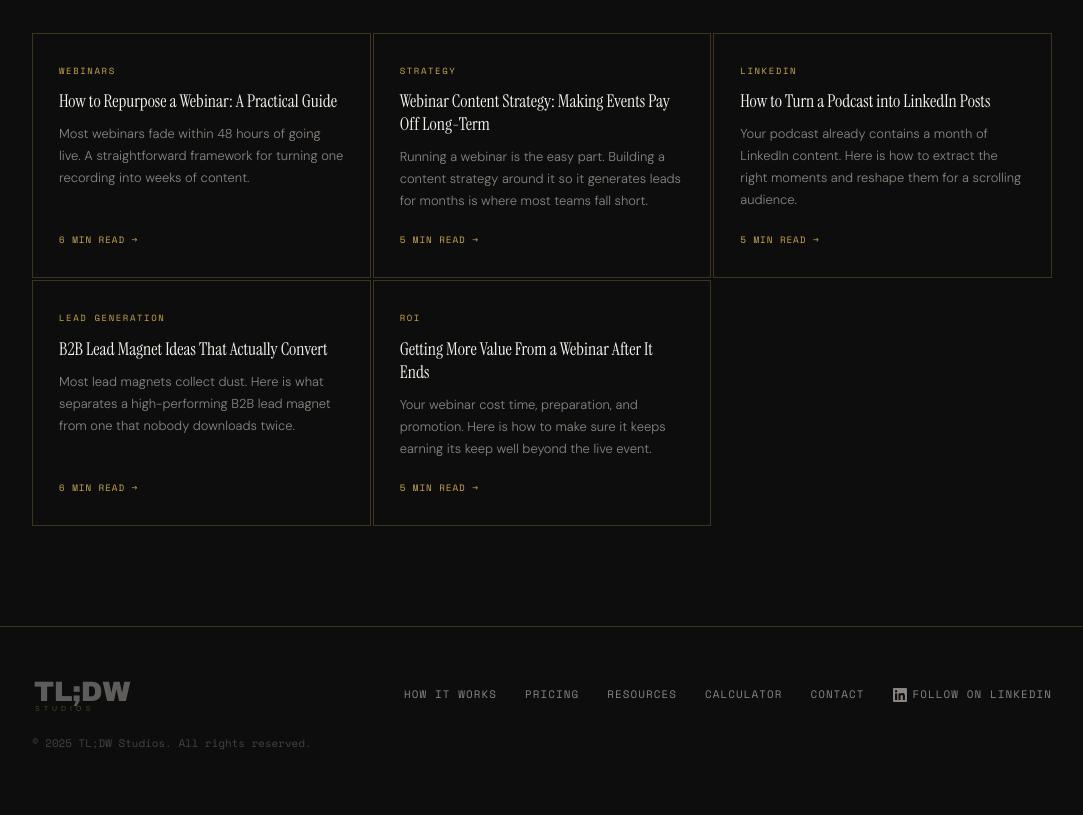
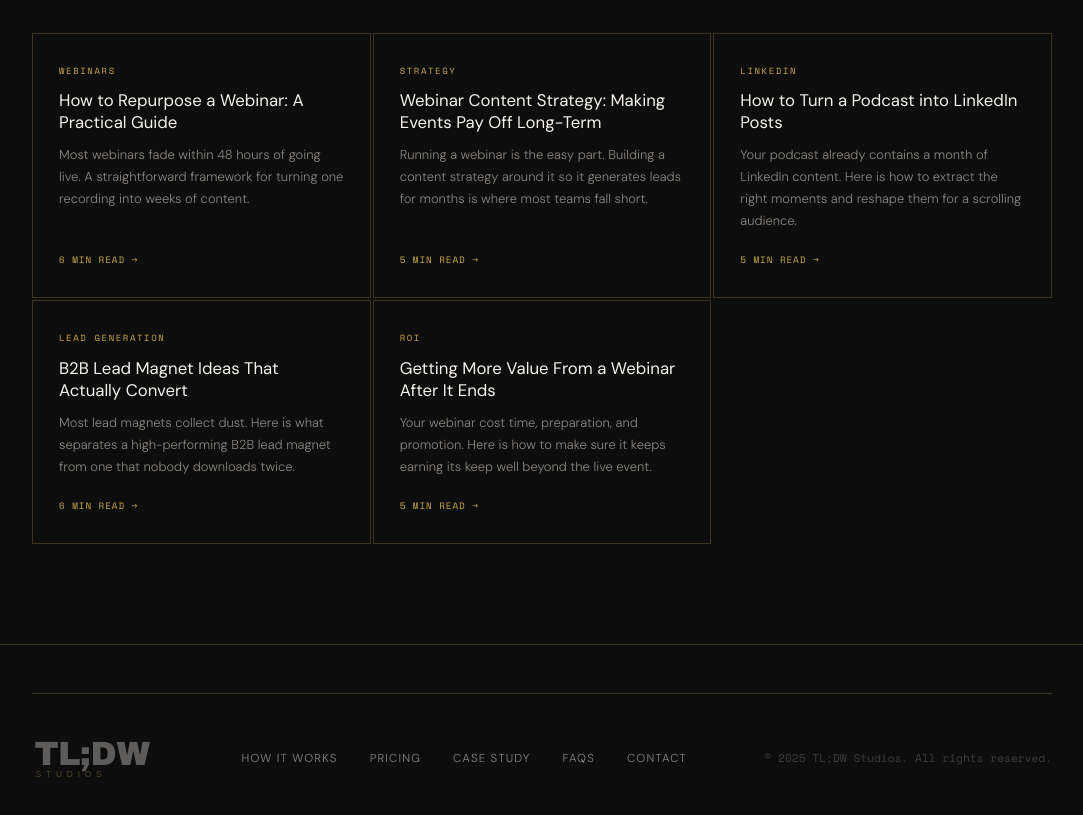
Before and after one commit to brimwylie-lgtm/tldwupdate, a plain HTML site: page resources/index.html in a window 1280 px wide. Shown: the part 1823-2638 px from the top of the page, without its empty margins (98-1181 px from the left). Drawn offline with nearby package versions, Linux system fonts and the light colour scheme.

Commit message:
Add files via upload

```diff
--- a/resources/index.html
+++ b/resources/index.html
@@ -100,18 +100,19 @@ nav{position:fixed;top:0;width:100%;z-index:1000;padding:14px 40px;display:flex;
 .ac{border:1px solid var(--rule);padding:30px 26px;display:flex;flex-direction:column;transition:border-color var(--tr),background var(--tr);}
 .ac:hover{border-color:var(--gold);background:rgba(201,168,76,0.04);}
 .ac-tag{font-family:'Space Mono',monospace;font-size:0.56rem;letter-spacing:0.18em;text-transform:uppercase;color:var(--gold);margin-bottom:12px;}
-.ac-h{font-family:'Instrument Serif',Georgia,serif;font-size:1.1rem;font-weight:400;line-height:1.3;color:var(--paper);margin-bottom:10px;}
+.ac-h{font-family:'DM Sans',sans-serif;font-size:1.05rem;font-weight:400;line-height:1.3;color:var(--paper);margin-bottom:10px;}
 .ac-desc{font-size:0.81rem;color:var(--mist);line-height:1.7;flex:1;}
 .ac-read{font-family:'Space Mono',monospace;font-size:0.58rem;letter-spacing:0.1em;text-transform:uppercase;color:var(--gold);margin-top:20px;}
 /* Footer */
 footer{border-top:1px solid var(--rule);padding:48px 0;}
-.foot-inner{display:flex;justify-content:space-between;align-items:center;flex-wrap:wrap;gap:20px;}
-.foot-links{display:flex;gap:28px;flex-wrap:wrap;}
-.foot-links a{font-family:'Space Mono',monospace;font-size:0.68rem;letter-spacing:0.1em;text-transform:uppercase;color:var(--mist);transition:color var(--tr);}
-.foot-links a:hover{color:var(--gold);}
-.foot-li{display:inline-flex;align-items:center;gap:6px;font-family:'Space Mono',monospace;font-size:0.68rem;letter-spacing:0.1em;text-transform:uppercase;color:var(--mist);transition:color var(--tr);}
-.foot-li:hover{color:var(--gold);}
-.foot-copy{font-size:0.68rem;color:rgba(138,133,128,0.45);font-family:'Space Mono',monospace;}
+.footer-bar{border-top:1px solid var(--rule);padding-top:40px;display:flex;justify-content:space-between;align-items:center;flex-wrap:wrap;gap:20px;}
+.footer-logo svg{display:block;}
+.footer-links{display:flex;gap:32px;flex-wrap:wrap;}
+.footer-links a{font-size:0.72rem;letter-spacing:0.1em;text-transform:uppercase;color:var(--mist);transition:color var(--tr);}
+.footer-links a:hover{color:var(--gold);}
+.footer-li{display:inline-flex;align-items:center;gap:6px;font-size:0.72rem;letter-spacing:0.1em;text-transform:uppercase;color:var(--mist);transition:color var(--tr);}
+.footer-li:hover{color:var(--gold);}
+.footer-copy{font-size:0.7rem;color:rgba(138,133,128,0.4);font-family:'Space Mono',monospace;}
 @media(max-width:900px){.wrap{padding:0 20px;}nav{padding:14px 20px;}.nav-links{display:none;}.mini-calc{grid-template-columns:1fr;}.grid5{grid-template-columns:1fr;}.snav{flex-direction:column;}body{cursor:auto;}.cursor{display:none;}}
 </style>
 </head>
@@ -128,6 +129,7 @@ footer{border-top:1px solid var(--rule);padding:48px 0;}
     <a href="/#how">How It Works</a>
     <a href="/#services">Pricing</a>
     <a href="/#proof">Case Study</a>
+    <a href="/#faqs">FAQs</a>
     <a href="/resources" class="active">Resources</a>
     <a href="/#contact" class="nav-cta">Get Sample</a>
     <a href="https://www.linkedin.com/company/tldw-studios" target="_blank" rel="noopener" class="nav-li" aria-label="Follow on LinkedIn"><svg xmlns="http://www.w3.org/2000/svg" width="16" height="16" viewBox="0 0 24 24" fill="currentColor"><path d="M20.447 20.452h-3.554v-5.569c0-1.328-.027-3.037-1.852-3.037-1.853 0-2.136 1.445-2.136 2.939v5.667H9.351V9h3.414v1.561h.046c.477-.9 1.637-1.85 3.37-1.85 3.601 0 4.267 2.37 4.267 5.455v6.286zM5.337 7.433a2.062 2.062 0 0 1-2.063-2.065 2.064 2.064 0 1 1 2.063 2.065zm1.782 13.019H3.555V9h3.564v11.452zM22.225 0H1.771C.792 0 0 .774 0 1.729v20.542C0 23.227.792 24 1.771 24h20.451C23.2 24 24 23.227 24 22.271V1.729C24 .774 23.2 0 22.222 0h.003z"/></svg></a>
@@ -249,23 +251,27 @@ footer{border-top:1px solid var(--rule);padding:48px 0;}
 </section>
 
 <footer>
-  <div class="wrap">
-    <div class="foot-inner">
-      <svg xmlns="http://www.w3.org/2000/svg" viewBox="0 0 220 80" height="40" aria-label="TL;DW Studios"><text x="4" y="52" font-family="'Arial Black','Impact','Franklin Gothic Heavy',sans-serif" font-weight="900" font-size="56" fill="rgba(245,242,236,0.35)" letter-spacing="-1">TL;DW</text><text x="6" y="72" font-family="'Arial','Helvetica Neue',sans-serif" font-weight="400" font-size="14" fill="rgba(201,168,76,0.35)" letter-spacing="8">STUDIOS</text></svg>
-      <div class="foot-links">
+  <div class="wrap" style="padding-bottom:48px;">
+    <div class="footer-bar">
+      <div class="footer-logo">
+        <svg xmlns="http://www.w3.org/2000/svg" viewBox="0 0 220 80" height="48" aria-label="TL;DW Studios">
+          <text x="4" y="52" font-family="'Arial Black', 'Impact', 'Franklin Gothic Heavy', sans-serif" font-weight="900" font-size="56" fill="rgba(245,242,236,0.35)" letter-spacing="-1">TL;DW</text>
+          <text x="6" y="72" font-family="'Arial', 'Helvetica Neue', sans-serif" font-weight="400" font-size="14" fill="rgba(201,168,76,0.35)" letter-spacing="8">STUDIOS</text>
+        </svg>
+      </div>
+      <div class="footer-links">
         <a href="/#how">How It Works</a>
         <a href="/#services">Pricing</a>
-        <a href="/resources">Resources</a>
-        <a href="/resources/calculator">Calculator</a>
+        <a href="/#proof">Case Study</a>
+        <a href="/#faqs">FAQs</a>
         <a href="mailto:hello@tldwstudios.com">Contact</a>
-        <a href="https://www.linkedin.com/company/tldw-studios" target="_blank" rel="noopener" class="foot-li"><svg xmlns="http://www.w3.org/2000/svg" width="14" height="14" viewBox="0 0 24 24" fill="currentColor"><path d="M20.447 20.452h-3.554v-5.569c0-1.328-.027-3.037-1.852-3.037-1.853 0-2.136 1.445-2.136 2.939v5.667H9.351V9h3.414v1.561h.046c.477-.9 1.637-1.85 3.37-1.85 3.601 0 4.267 2.37 4.267 5.455v6.286zM5.337 7.433a2.062 2.062 0 0 1-2.063-2.065 2.064 2.064 0 1 1 2.063 2.065zm1.782 13.019H3.555V9h3.564v11.452zM22.225 0H1.771C.792 0 0 .774 0 1.729v20.542C0 23.227.792 24 1.771 24h20.451C23.2 24 24 23.227 24 22.271V1.729C24 .774 23.2 0 22.222 0h.003z"/></svg> Follow on LinkedIn</a>
       </div>
-      <div class="foot-copy">&copy; 2025 TL;DW Studios. All rights reserved.</div>
+      <div class="footer-copy">© 2025 TL;DW Studios. All rights reserved.</div>
     </div>
   </div>
 </footer>
 
-<script>
+<script data-cfasync="false" src="/cdn-cgi/scripts/5c5dd728/cloudflare-static/email-decode.min.js"></script><script data-cfasync="false" src="/cdn-cgi/scripts/5c5dd728/cloudflare-static/email-decode.min.js"></script><script>
 (function() {
   // Cursor
   var dot = document.getElementById('cursorDot');
```
Also changed, not shown: resources/b2b-lead-magnet-ideas/index.html (+1 -1 lines), resources/get-more-value-from-a-webinar/index.html (+1 -1 lines), resources/how-to-repurpose-a-webinar/index.html (+1 -1 lines), resources/turn-podcast-into-linkedin-posts/index.html (+1 -1 lines), resources/webinar-content-strategy/index.html (+1 -1 lines).
